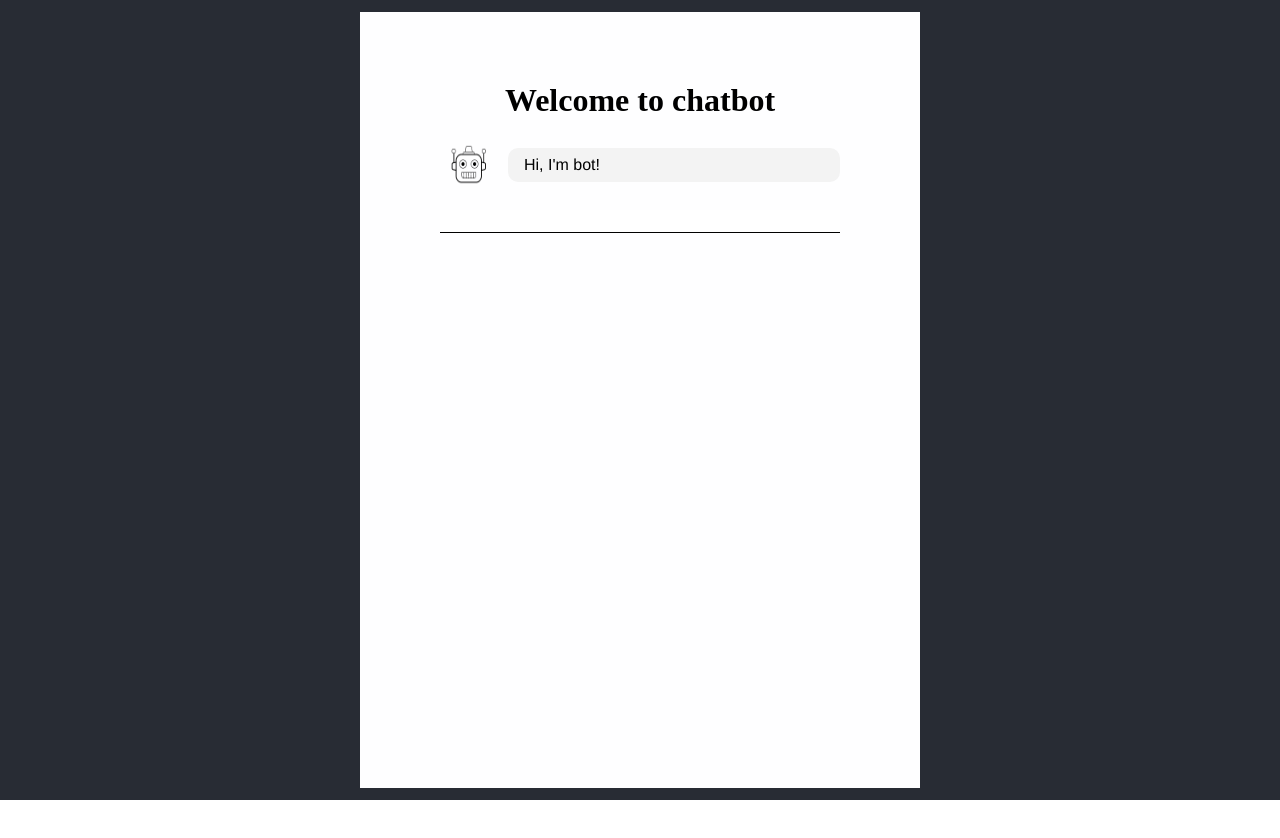
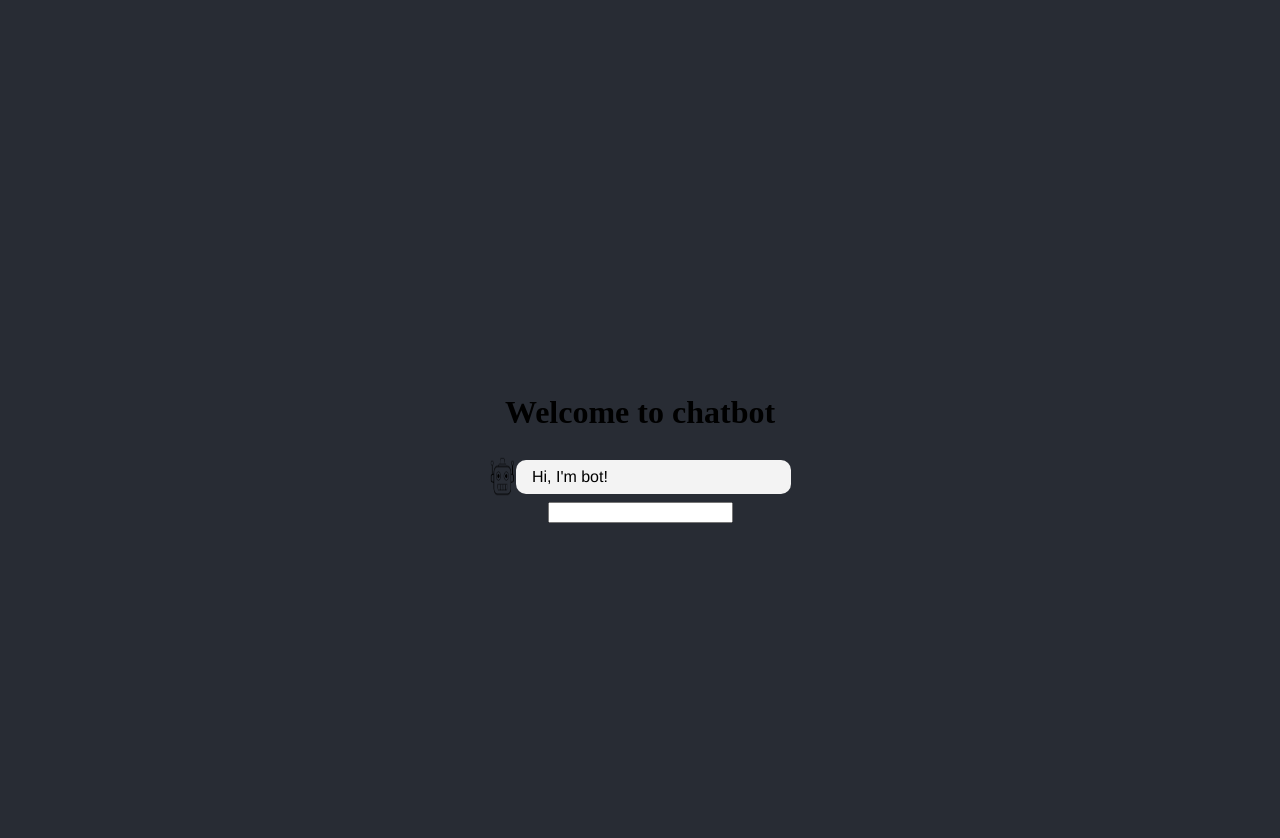
Before and after one commit to ilala1/Chatbot, a React (Create React App) app: page / in a window 1280 px wide. Shown: the top 838 px of the page. Before the commit the page ends 800 px from the top, so only its background shows below. Built offline with nearby package versions, Linux system fonts and the light colour scheme.

Commit message:
added scss modules

```diff
--- a/src/styles/App.scss
+++ b/src/styles/App.scss
@@ -1,155 +1,9 @@
-.container {
-	text-align: center;
-	background-color: #282c34;
-	min-height: 100vh;
-	display: flex;
-	justify-content: center;
-	align-items: center;
-	.chat {
-		display: inline-block;
-		max-width: 400px;
-		display: flex;
-		flex-direction: column;
-		justify-content: flex-end;
-		padding: 3rem 5rem;
-		background: #fefeff;
-		.title {
-			text-align: center;
-		}
-		.historyContainer {
-			height: 600px;
-			overflow-y: scroll;
-			.internal {
-				animation: blinker 1s linear infinite;
-				// padding-top: 2rem;
-				text-align: right;
-				@keyframes blinker {
-					50% {
-						opacity: 0;
-					}
-				}
-			}
-			.chatBubble {
-				display: flex;
-				justify-content: center;
-				.botIcon,
-				.userIcon {
-					margin: auto;
-					width: 1rem;
-					height: 3rem;
-					flex: 0 0 10%;
-				}
-				.user,
-				.bot {
-					flex: 0 0 90%;
-					color: white;
-					font-family: "Helvetica Neue", Helvetica, Arial, sans-serif;
-					border-radius: 10px;
-					margin: 0.5rem 0;
-					padding: 0.5rem;
-					padding-right: 1rem;
-					max-width: 300px;
-				}
-				.user {
-					order: 1;
-					background-color: #d30689;
-					text-align: right;
-					margin-right: auto;
-					margin-left: 0;
-				}
-				.userIcon {
-					height: 2.5rem;
-					order: 2;
-				}
-				.bot {
-					padding-left: 1rem;
-					text-align: left;
-					background-color: #f3f3f3;
-					color: #000;
-					margin-left: auto;
-					margin-right: 0;
-				}
-				.internal {
-					margin-right: auto;
-					flex: 0 0 90%;
-				}
-				.typingIcon {
-					height: 100%;
-					margin-top: auto;
-				}
-			}
-			input {
-				border: 0;
-				border-bottom: 1px solid black;
-				height: 20px;
-				width: 400px;
-				outline: none;
-				font-family: "Helvetica Neue", Helvetica, Arial, sans-serif;
-				font-size: 20px;
-				margin-top: 20px;
-			}
-		}
-	}
-}
-.typing-indicator {
-	$ti-color-bg: #e6e7ed;
-	background-color: $ti-color-bg;
-	will-change: transform;
-	width: auto;
-	border-radius: 50px;
-	padding: 10px;
-	margin-left: 2rem;
-	display: table;
-	// margin: 0 auto;
-	position: relative;
-	animation: 2s bulge infinite ease-out;
-	&::before,
-	&::after {
-		content: "";
-		position: absolute;
-		bottom: -2px;
-		left: -2px;
-		height: 20px;
-		width: 20px;
-		border-radius: 50%;
-		background-color: $ti-color-bg;
-	}
-	&::after {
-		height: 10px;
-		width: 10px;
-		left: -10px;
-		bottom: -10px;
-	}
-	span {
-		height: 15px;
-		width: 15px;
-		float: left;
-		margin: 0 1px;
-		background-color: #9e9ea1;
-		display: block;
-		border-radius: 50%;
-		opacity: 0.4;
-		@for $i from 1 through 3 {
-			&:nth-of-type(#{$i}) {
-				animation: 1s blink infinite ($i * 0.3333s);
-			}
-		}
-	}
-}
+@import "./variables.scss";
 
-@keyframes blink {
-	50% {
-		opacity: 1;
-	}
-}
+@import "blocks/chatBox";
+@import "blocks/chatBubble";
+@import "blocks/typingBubble";
 
-@keyframes bulge {
-	50% {
-		transform: scale(1.05);
-	}
-}
-
-// vertically center demo
 html {
 	display: table;
 	height: 100%;
--- /dev/null
+++ b/src/styles/blocks/chatBox.scss
@@ -0,0 +1,61 @@
+.container {
+	text-align: center;
+	background-color: $bg;
+	min-height: 100vh;
+	display: flex;
+	justify-content: center;
+	align-items: center;
+	.chatBoxContainer {
+		display: inline-block;
+		max-width: 400px;
+		display: flex;
+		flex-direction: column;
+		justify-content: flex-end;
+		padding: 3rem 5rem;
+		background: $chatboxBg;
+		.title {
+			text-align: center;
+		}
+		.historyContainer {
+			height: 600px;
+			overflow-y: scroll;
+			.internal {
+				animation: blinker 1s linear infinite;
+				text-align: right;
+				@keyframes blinker {
+					50% {
+						opacity: 0;
+					}
+				}
+			}
+			input {
+				border: 0;
+				border-bottom: 1px solid black;
+				height: 20px;
+				width: 400px;
+				outline: none;
+				font-family: "Helvetica Neue", Helvetica, Arial, sans-serif;
+				font-size: 20px;
+				margin-top: 20px;
+			}
+		}
+	}
+	/*
+        ----- RESPONSIVE ----
+    */
+
+	@media #{$media-minimum} {
+		padding: 2.5rem $padding-sides-minimum;
+		.chatBoxContainer {
+			padding: 3rem 2rem;
+		}
+	}
+
+	@media #{$media-small} {
+		padding: 3.75rem $padding-sides-small;
+	}
+
+	@media #{$media-normal-up} {
+		padding: 3rem $padding-sides-normal;
+	}
+}
--- /dev/null
+++ b/src/styles/blocks/chatBubble.scss
@@ -0,0 +1,49 @@
+.chatBubble {
+	display: flex;
+	justify-content: center;
+	.botIcon,
+	.userIcon {
+		margin: auto;
+		width: 1rem;
+		height: 3rem;
+		flex: 0 0 10%;
+	}
+	.user,
+	.bot {
+		flex: 0 0 90%;
+		color: white;
+		font-family: "Helvetica Neue", Helvetica, Arial, sans-serif;
+		border-radius: 10px;
+		margin: 0.5rem 0;
+		padding: 0.5rem;
+		padding-right: 1rem;
+		max-width: 300px;
+	}
+	.user {
+		order: 1;
+		background-color: #d30689;
+		text-align: right;
+		margin-right: auto;
+		margin-left: 0;
+	}
+	.userIcon {
+		height: 2.5rem;
+		order: 2;
+	}
+	.bot {
+		padding-left: 1rem;
+		text-align: left;
+		background-color: #f3f3f3;
+		color: #000;
+		margin-left: auto;
+		margin-right: 0;
+	}
+	.internal {
+		margin-right: auto;
+		flex: 0 0 83%;
+	}
+	.typingIcon {
+		height: 100%;
+		margin-top: auto;
+	}
+}
--- /dev/null
+++ b/src/styles/blocks/typingBubble.scss
@@ -0,0 +1,56 @@
+.typing-indicator {
+	background-color: $typingBubble-color-bg;
+	will-change: transform;
+	width: auto;
+	border-radius: 50px;
+	padding: 10px;
+	margin-left: 2rem;
+	display: table;
+	// margin: 0 auto;
+	position: relative;
+	animation: 2s bulge infinite ease-out;
+	&::before,
+	&::after {
+		content: "";
+		position: absolute;
+		bottom: -2px;
+		left: -2px;
+		height: 20px;
+		width: 20px;
+		border-radius: 50%;
+		background-color: $typingBubble-color-bg;
+	}
+	&::after {
+		height: 10px;
+		width: 10px;
+		left: -10px;
+		bottom: -10px;
+	}
+	span {
+		height: 15px;
+		width: 15px;
+		float: left;
+		margin: 0 1px;
+		background-color: #9e9ea1;
+		display: block;
+		border-radius: 50%;
+		opacity: 0.4;
+		@for $i from 1 through 3 {
+			&:nth-of-type(#{$i}) {
+				animation: 1s blink infinite ($i * 0.3333s);
+			}
+		}
+	}
+}
+
+@keyframes blink {
+	50% {
+		opacity: 1;
+	}
+}
+
+@keyframes bulge {
+	50% {
+		transform: scale(1.05);
+	}
+}
--- /dev/null
+++ b/src/styles/variables.scss
@@ -0,0 +1,16 @@
+$media-minimum: "screen and (max-width: 640px)";
+$media-small: "screen and (min-width: 641px) and (max-width: 1024px)";
+$media-small-down: "screen and (max-width: 1024px)";
+$media-normal: "screen and (min-width: 1025px) and (max-width: 1200px)";
+$media-normal-up: "screen and (min-width: 1025px)";
+$media-maximum: "screen and (min-width: 1401px)";
+
+$site-max-width: 75rem;
+
+$padding-sides-minimum: 1.25rem;
+$padding-sides-small: 2.5rem;
+$padding-sides-normal: calc(50vw - #{$site-max-width / 2});
+
+$bg: #282c34;
+$chatboxBg: #fefeff;
+$typingBubble-color-bg: #e6e7ed;
```
